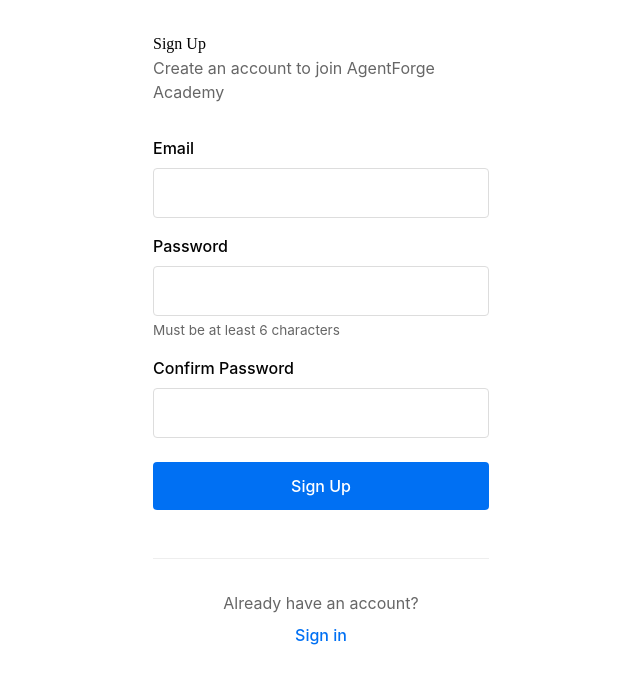
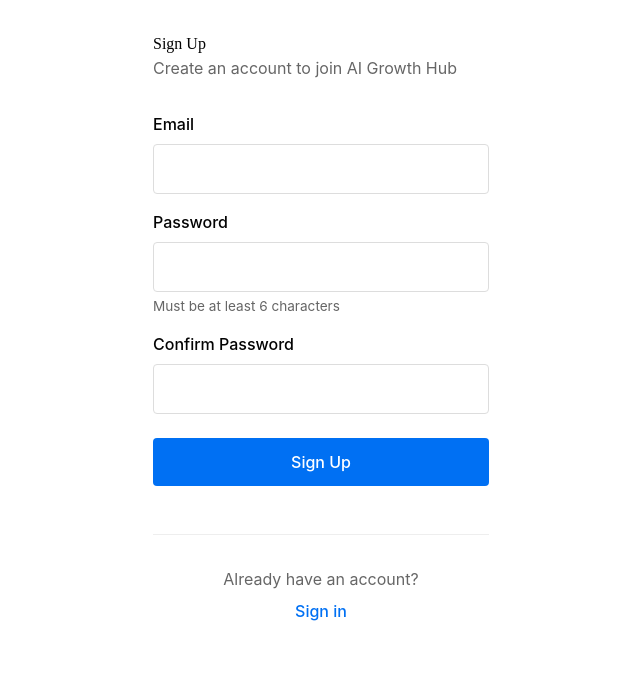
Before and after one commit to francesca-tabor-ai/agent-forge-academy, a Next.js app: page /auth/signup in a window 1280 px wide. Shown: the top 684 px of the page, without its empty margins (319-959 px from the left). Built offline with nearby package versions, Linux system fonts and the light colour scheme.

Commit message:
Replace 'AgentForge Academy' with 'AI Growth Hub' throughout codebase

```diff
--- a/app/auth/login/LoginClient.tsx
+++ b/app/auth/login/LoginClient.tsx
@@ -45,7 +45,7 @@ export default function LoginClient() {
     <main style={{ padding: '2rem', maxWidth: '400px', margin: '0 auto' }}>
       <h1>Sign In</h1>
       <p style={{ marginBottom: '2rem', color: '#666' }}>
-        Sign in to your AgentForge Academy account
+        Sign in to your AI Growth Hub account
       </p>
 
       {error && (
--- a/app/auth/onboarding/OnboardingClient.tsx
+++ b/app/auth/onboarding/OnboardingClient.tsx
@@ -153,7 +153,7 @@ export default function OnboardingClient() {
 
   return (
     <main style={{ padding: '2rem', maxWidth: '600px', margin: '0 auto' }}>
-      <h1 style={{ marginBottom: '0.5rem' }}>Welcome to AgentForge Academy</h1>
+      <h1 style={{ marginBottom: '0.5rem' }}>Welcome to AI Growth Hub</h1>
       <p style={{ marginBottom: '2rem', color: '#666' }}>
         Please select your role to complete onboarding. This cannot be changed later.
       </p>
--- a/app/auth/signup/page.tsx
+++ b/app/auth/signup/page.tsx
@@ -82,7 +82,7 @@ export default function SignUpPage() {
     <main style={{ padding: '2rem', maxWidth: '400px', margin: '0 auto' }}>
       <h1>Sign Up</h1>
       <p style={{ marginBottom: '2rem', color: '#666' }}>
-        Create an account to join AgentForge Academy
+        Create an account to join AI Growth Hub
       </p>
 
       {error && (
--- a/app/events/page.tsx
+++ b/app/events/page.tsx
@@ -17,7 +17,7 @@ export default async function EventsPage() {
   return (
     <div className="events-page">
       <h1>Events</h1>
-      <p>Upcoming and past events at AgentForge Academy</p>
+      <p>Upcoming and past events at AI Growth Hub</p>
 
       {events && events.length > 0 ? (
         <div className="events-list">
--- a/app/layout.tsx
+++ b/app/layout.tsx
@@ -2,7 +2,7 @@ import type { Metadata } from 'next';
 import './globals.css';
 
 export const metadata: Metadata = {
-  title: 'AgentForge Academy',
+  title: 'AI Growth Hub',
   description: 'Multi-agent systems learning and talent platform',
 };
 
--- a/app/signup/page.tsx
+++ b/app/signup/page.tsx
@@ -5,7 +5,7 @@ export default function SignUpPage() {
     <main style={{ padding: '2rem', maxWidth: '600px', margin: '0 auto' }}>
       <h1>Sign Up</h1>
       <p style={{ marginBottom: '2rem' }}>
-        Create an account to join AgentForge Academy
+        Create an account to join AI Growth Hub
       </p>
 
       <div style={{
--- a/components/layout/Sidebar.tsx
+++ b/components/layout/Sidebar.tsx
@@ -55,7 +55,7 @@ export default function Sidebar({ role }: SidebarProps) {
   return (
     <aside className="w-64 bg-white border-r flex flex-col" style={{ borderColor: 'var(--ca-neutral-300)' }}>
       <div className="p-6 border-b" style={{ backgroundColor: 'var(--ca-navy)', borderColor: 'var(--ca-neutral-300)' }}>
-        <h1 className="text-lg font-semibold text-white">AgentForge Academy</h1>
+        <h1 className="text-lg font-semibold text-white">AI Growth Hub</h1>
       </div>
 
       <nav className="flex-1 p-4 space-y-1">
```
Also changed, not shown: documentation/DESIGN_SYSTEM.md (+1 -1 lines), documentation/MULTI_COURSE_GUIDE.md (+1 -1 lines), documentation/PERMISSIONS.md (+1 -1 lines), 2 other files (tests, documents, lock files or other folders).
